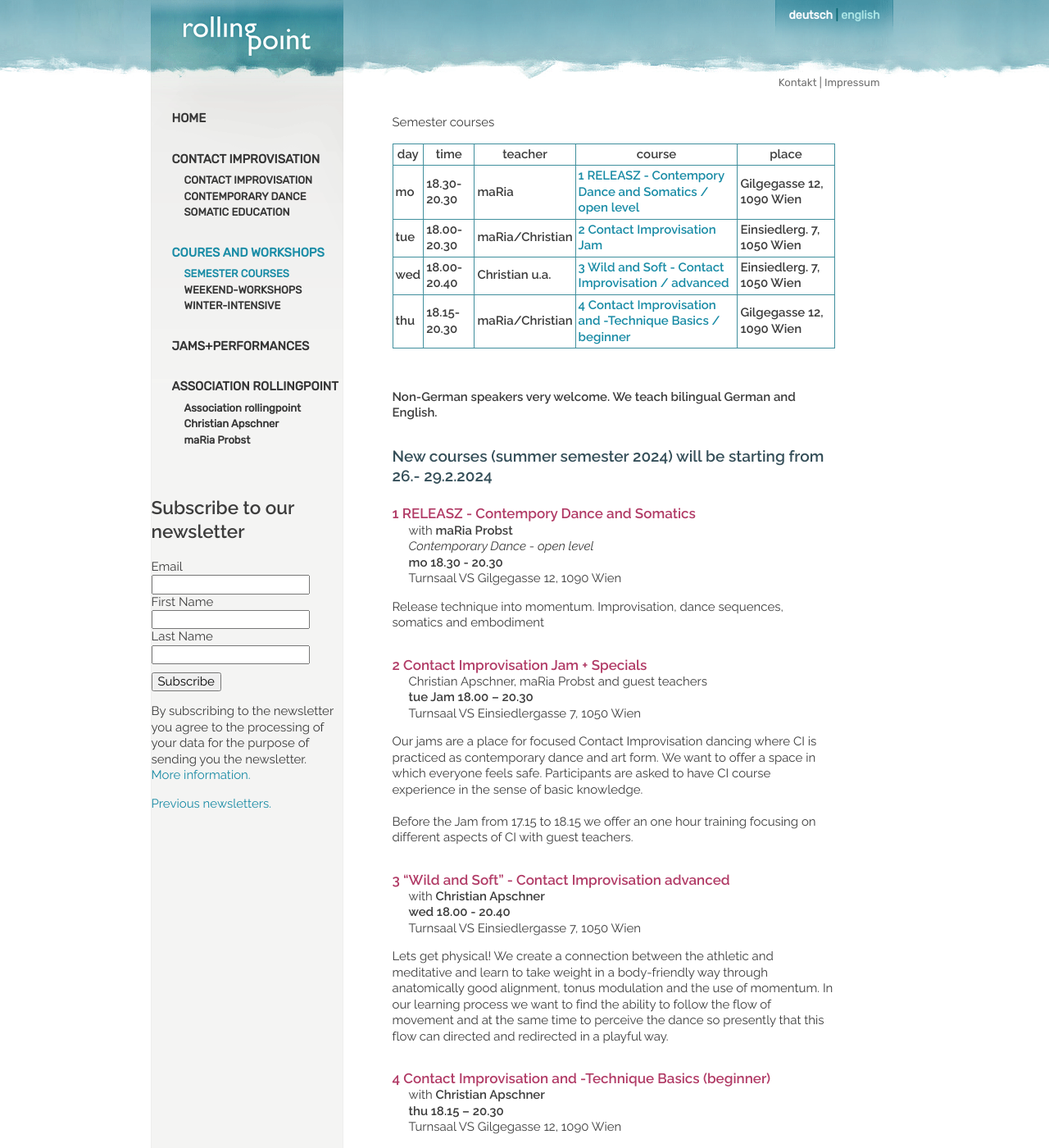
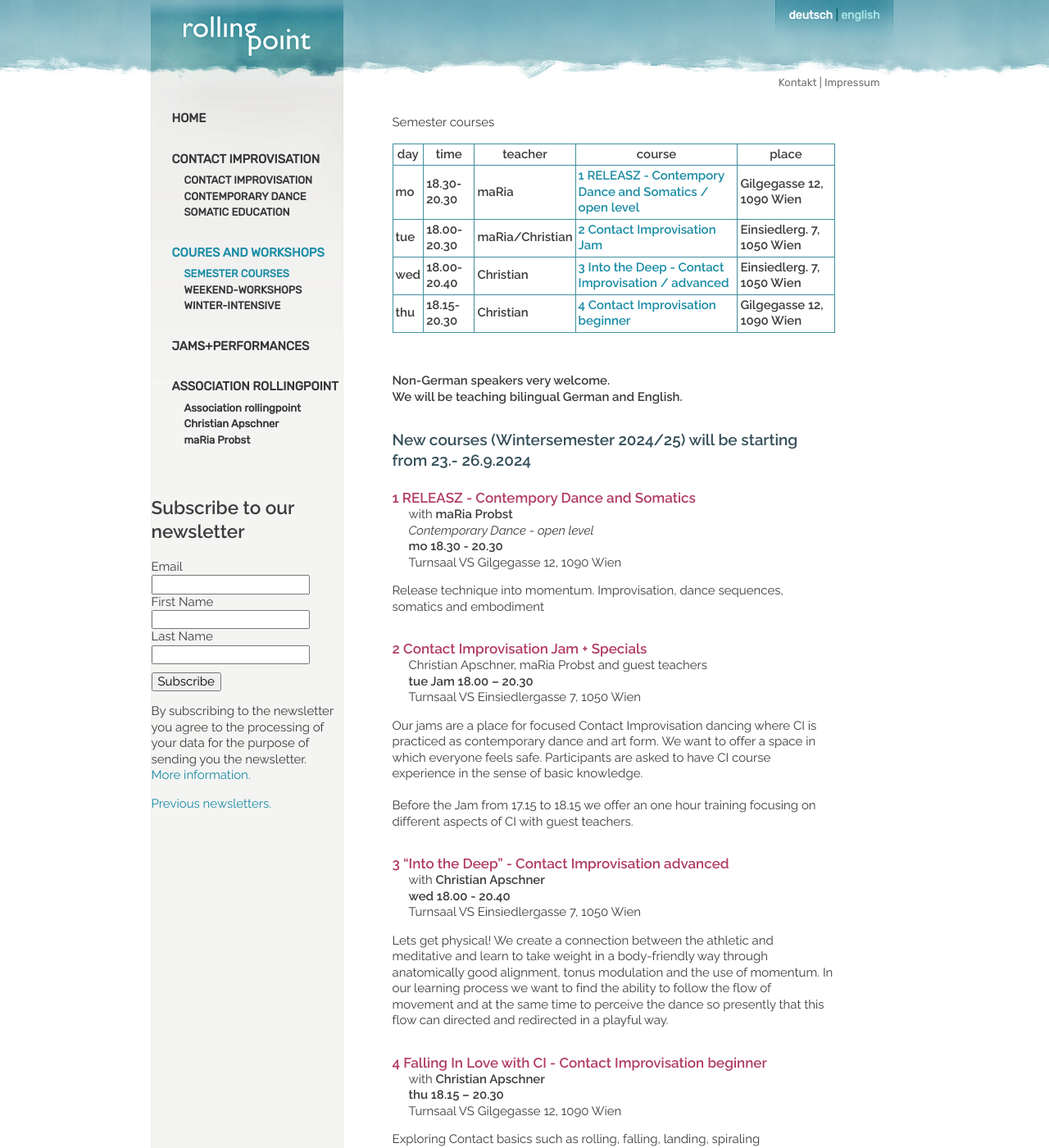
Before and after one commit to manulari/rollingpointat, a Jekyll site: the page built from _pages_en/en-kurse.md, in a window 1280 px wide and 1400 px high. Shown: the whole window at 82% size. Built offline with Jekyll 4.4.1, drawn with Linux system fonts in a browser that asks for light colours; comment, search, counter and statistics services are not loaded; some of the changed text lies outside the part shown.

Commit message:
Update page (en) “en-kurse”

```diff
--- a/_pages_en/en-kurse.md
+++ b/_pages_en/en-kurse.md
@@ -6,18 +6,19 @@ other_lang: /kurse
 ---
 Semester courses
 
-| day     | time            | teacher             | course                                                               | place                         |
-| ------- | --------------- | ------------------- | -------------------------------------------------------------------- | ----------------------------- |
-| **mo**  | **18.30-20.30** | **maRia**           | **[1 RELEASZ - Contempory Dance and Somatics / open level](#mo)**    | **Gilgegasse 12, 1090 Wien**  |
-| **tue** | **18.00-20.30** | **maRia/Christian** | [](#mie)**[2 Contact Improvisation Jam](#di)**                       | **Einsiedlerg. 7, 1050 Wien** |
-| **wed** | **18.00-20.40** | **Christian u.a.**  | **[3 Wild and Soft - Contact Improvisation / advanced](#mi)**        | **Einsiedlerg. 7, 1050 Wien** |
-| **thu** | **18.15-20.30** | **maRia/Christian** | **[4 Contact Improvisation and -Technique Basics  / beginner](#do)** | **Gilgegasse 12, 1090 Wien**  |
+| day     | time            | teacher             | course                                                            | place                         |
+| ------- | --------------- | ------------------- | ----------------------------------------------------------------- | ----------------------------- |
+| **mo**  | **18.30-20.30** | **maRia**           | **[1 RELEASZ - Contempory Dance and Somatics / open level](#mo)** | **Gilgegasse 12, 1090 Wien**  |
+| **tue** | **18.00-20.30** | **maRia/Christian** | [](#mie)**[2 Contact Improvisation Jam](#di)**                    | **Einsiedlerg. 7, 1050 Wien** |
+| **wed** | **18.00-20.40** | **Christian**       | **[3 Into the Deep - Contact Improvisation / advanced](#mi)**     | **Einsiedlerg. 7, 1050 Wien** |
+| **thu** | **18.15-20.30** | **Christian**       | **[4 Contact Improvisation beginner](#do)**                       | **Gilgegasse 12, 1090 Wien**  |
 
 &nbsp;
 
-**Non-German speakers very welcome. We teach bilingual German and English.**
+**Non-German speakers very welcome.**\
+**We will be teaching bilingual German and English.**
 
-### New courses (summer semester 2024) will be starting from 26.- 29.2.2024
+### New courses (Wintersemester 2024/25) will be starting from 23.- 26.9.2024
 
 <div class="named-anchor" id="mo"></div>
 
@@ -44,7 +45,7 @@ Before the Jam from 17.15 to 18.15 we offer an one hour training focusing on dif
 
 <div class="named-anchor" id="mi"></div>
 
-#### 3 "Wild and Soft" - **Contact Improvisation  advanced**
+#### 3 "Into the Deep" - **Contact Improvisation  advanced**
 
 with **Christian Apschner**\
 **wed 18.00 - 20.40**\
@@ -54,13 +55,11 @@ Lets get physical! We create a connection between the athletic and meditative an
 
 <div class="named-anchor" id="do"></div>
 
-#### 4 Contact Improvisation and -Technique Basics (beginner)
+#### 4 Falling In Love with CI - Contact Improvisation beginner
 
 with **Christian Apschner**\
 **thu 18.15 – 20.30**\
 Turnsaal VS Gilgegasse 12, 1090 Wien
-
-*ongoing study group*
 
 Exploring Contact basics such as rolling, falling, landing, spiraling\
 Giving and taking weight, rolling point of contact\
```
Also changed, not shown: other parts of _pages_en/en-kurse.md (+2 -2 lines).
